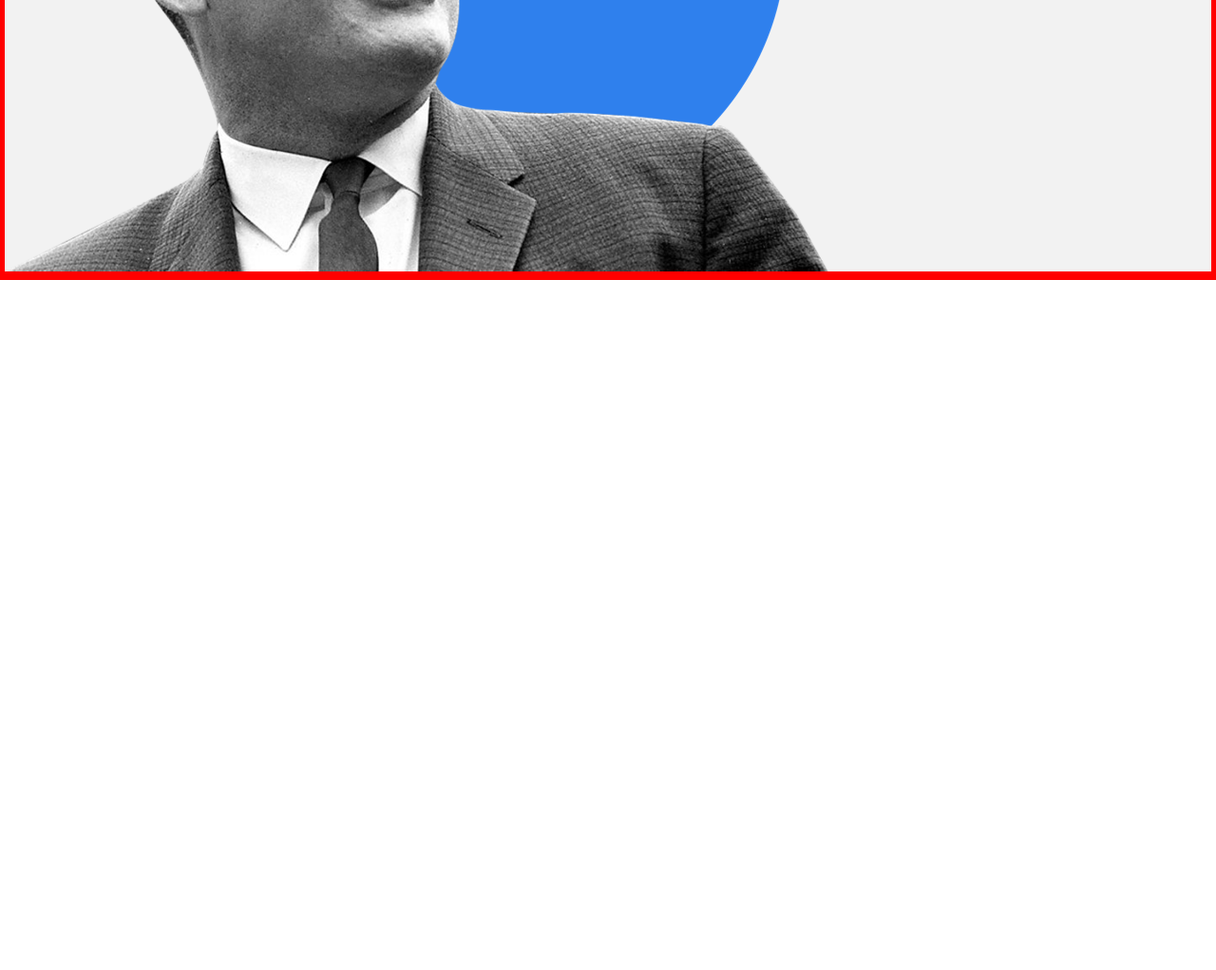
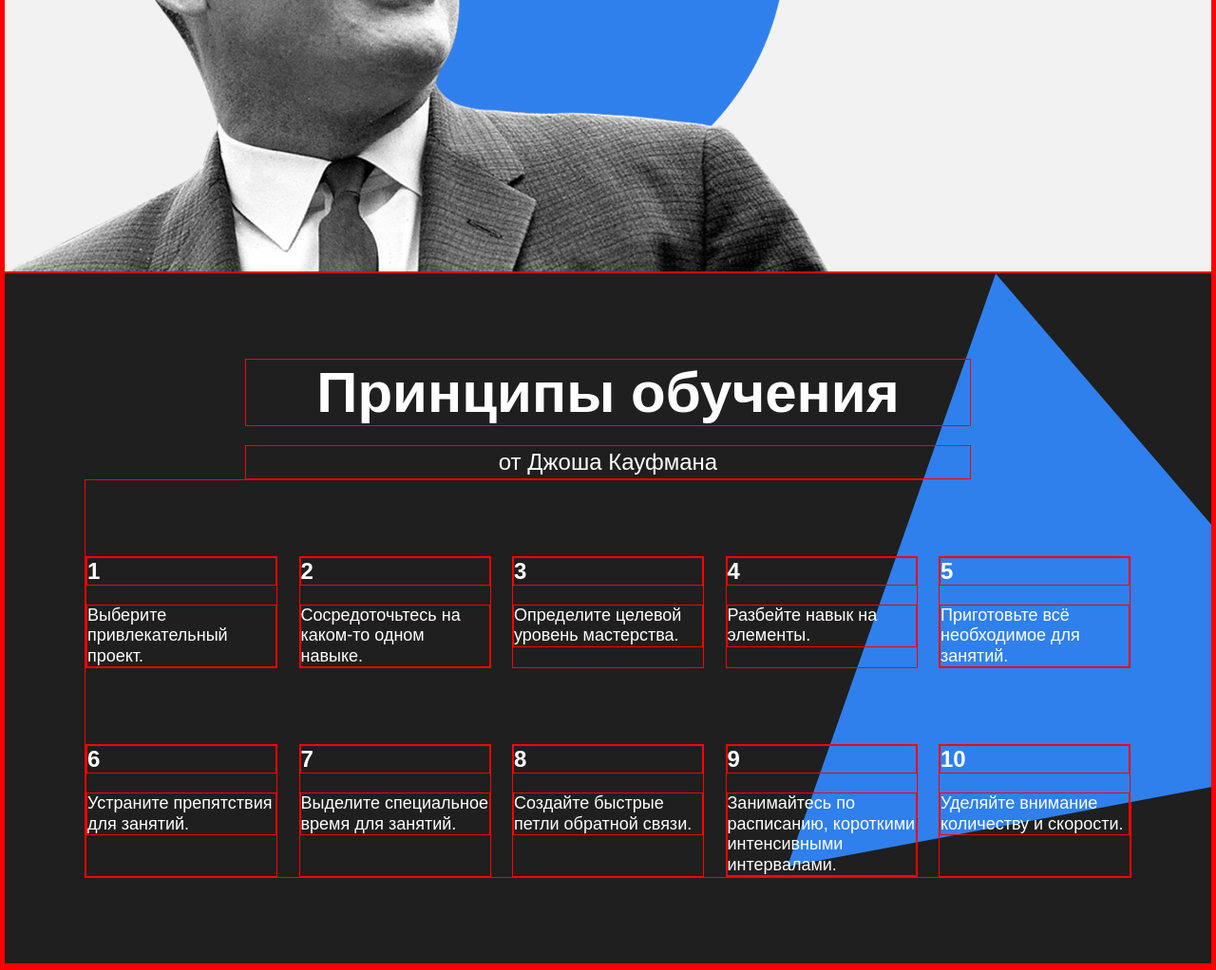
Before and after one commit to ares909/how-to-learn, a plain HTML site: page index.html in a window 1280 px wide. Shown: the part 2552-3574 px from the top of the page at 95% size. Before the commit the page ends 2847 px from the top, so only its background shows below. Drawn offline with Linux system fonts and the light colour scheme.

Commit message:
пятая страница готова

```diff
--- a/index.html
+++ b/index.html
@@ -34,10 +34,10 @@
 
       </section>
 
-      <section class="digits">
-        <h2 class="digits__section-title">Цифры и факты</h2>
-        <p class="digits__section-subtitle">Про учёбу и мозг</p>
-        <ul class="digits__table">
+      <section class="digits flex-centered-title">
+        <h2 class="section-title">Цифры и факты</h2>
+        <p class="section-subtitle">Про учёбу и мозг</p>
+        <ul class="table">
           <li class="table__cell">
             <h3 class="table__cell_top">86 миллиардов</h3>
             <p class="table__cell_center table__cell_center-bottom">Число нейронов в мозге человека</p>
@@ -94,7 +94,63 @@
       </section>
 
 
-      <section class="kaufman">
+      <section class="kaufman flex-centered-title">
+        <h2 class="section-title section-title_theme_dark">Принципы обучения</h2>
+        <p class="section-subtitle section-subtitle_theme_dark">от Джоша Кауфмана</p>
+        <ul class="table">
+          <li class="table__cell_theme_dark">
+            <h3 class="table__cell_top">1</h3>
+            <p class="table__cell_center_theme_dark table__cell_center-bottom">Выберите привлекательный проект.</p>
+
+          </li>
+          <li class="table__cell_theme_dark">
+            <h3 class="table__cell_top">2</h3>
+            <p class="table__cell_center_theme_dark table__cell_center-bottom">Сосредоточьтесь на каком-то одном навыке.</p>
+
+          </li>
+          <li class="table__cell_theme_dark">
+            <h3 class="table__cell_top">3</h3>
+            <p class="table__cell_center_theme_dark table__cell_center-bottom">Определите целевой уровень мастерства.</p>
+
+          </li>
+          <li class="table__cell_theme_dark">
+            <h3 class="table__cell_top">4</h3>
+            <p class="table__cell_center_theme_dark table__cell_center-bottom">Разбейте навык на элементы.</p>
+
+          </li>
+          <li class="table__cell_theme_dark">
+            <h3 class="table__cell_top">5</h3>
+            <p class="table__cell_center_theme_dark table__cell_center-bottom">Приготовьте всё необходимое для занятий.</p>
+
+          </li>
+          <li class="table__cell_theme_dark">
+            <h3 class="table__cell_top">6</h3>
+            <p class="table__cell_center_theme_dark table__cell_center-bottom">Устраните препятствия для занятий.</p>
+
+          </li>
+          <li class="table__cell_theme_dark">
+            <h3 class="table__cell_top">7</h3>
+            <p class="table__cell_center_theme_dark table__cell_center-bottom">Выделите специальное время для занятий.</p>
+
+          </li>
+          <li class="table__cell_theme_dark">
+            <h3 class="table__cell_top">8</h3>
+            <p class="table__cell_center_theme_dark table__cell_center-bottom">Создайте быстрые петли обратной связи.</p>
+
+          </li>
+          <li class="table__cell_theme_dark">
+            <h3 class="table__cell_top">9</h3>
+            <p class="table__cell_center_theme_dark table__cell_center-bottom">Занимайтесь по расписанию, короткими интенсивными интервалами.</p>
+
+          </li>
+          <li class="table__cell_theme_dark">
+            <h3 class="table__cell_top">10</h3>
+            <p class="table__cell_center_theme_dark table__cell_center-bottom">Уделяйте внимание количеству и скорости.</p>
+
+          </li>
+
+        </ul>
+        <img src="./images/kaufman-triangle.svg" class="kaufman__image" alt="Nice circle isn't it?"
       </section>
     </main>
     <footer class="footer">
--- a/styles/style.css
+++ b/styles/style.css
@@ -147,17 +147,15 @@
 .two-columns__main-text__paragraph__span-accent{
   font-weight: bold;
 }
+
 .digits
 {
   margin-top: 100px;
-  align-self: center;
   display: flex;
   flex-direction: column;
   align-items: center;
-
-
 }
-.digits__section-title{
+.section-title{
   width:60%;
   line-height: 1.15;
   font-size: 60px;
@@ -165,7 +163,7 @@
   text-align: center;
   margin: 0;
 }
-.digits__section-subtitle
+.section-subtitle
 {
   width:60%;
   line-height: 34px;
@@ -174,7 +172,7 @@
   text-align: center;
   margin:20px 0 0;
 }
-.digits__table{
+.table{
   width:1100px;
   padding: 0;
   margin: 0 auto 0;
@@ -269,7 +267,26 @@
 }
 
 
+.kaufman{
+  background-color: #1f1f1f;
+  padding: 90px 0 90px;
+  display: flex;
+  flex-direction: column;
+  align-items: center;
+  overflow: hidden;
+  position: relative;
+}
+.section-title_theme_dark
+{
+color:white;
+z-index:2;
 
+}
+
+.section-subtitle_theme_dark{
+  color:white;
+  z-index:2;
+}
 
 
 
@@ -279,4 +296,24 @@
   color: white;
   margin-right: 0;
   margin-top: 80px;
+  list-style-type: none;
+  z-index:2;
 }
+.table__cell_center_theme_dark
+{
+  margin: 20px 0 0;
+}
+.kaufman__image
+{
+  z-index: 0;
+  width: 877px;
+  height: 877px;
+  position: absolute;
+  top:0;
+  right:-210px;
+  z-index:1;
+
+
+
+
+}
```
